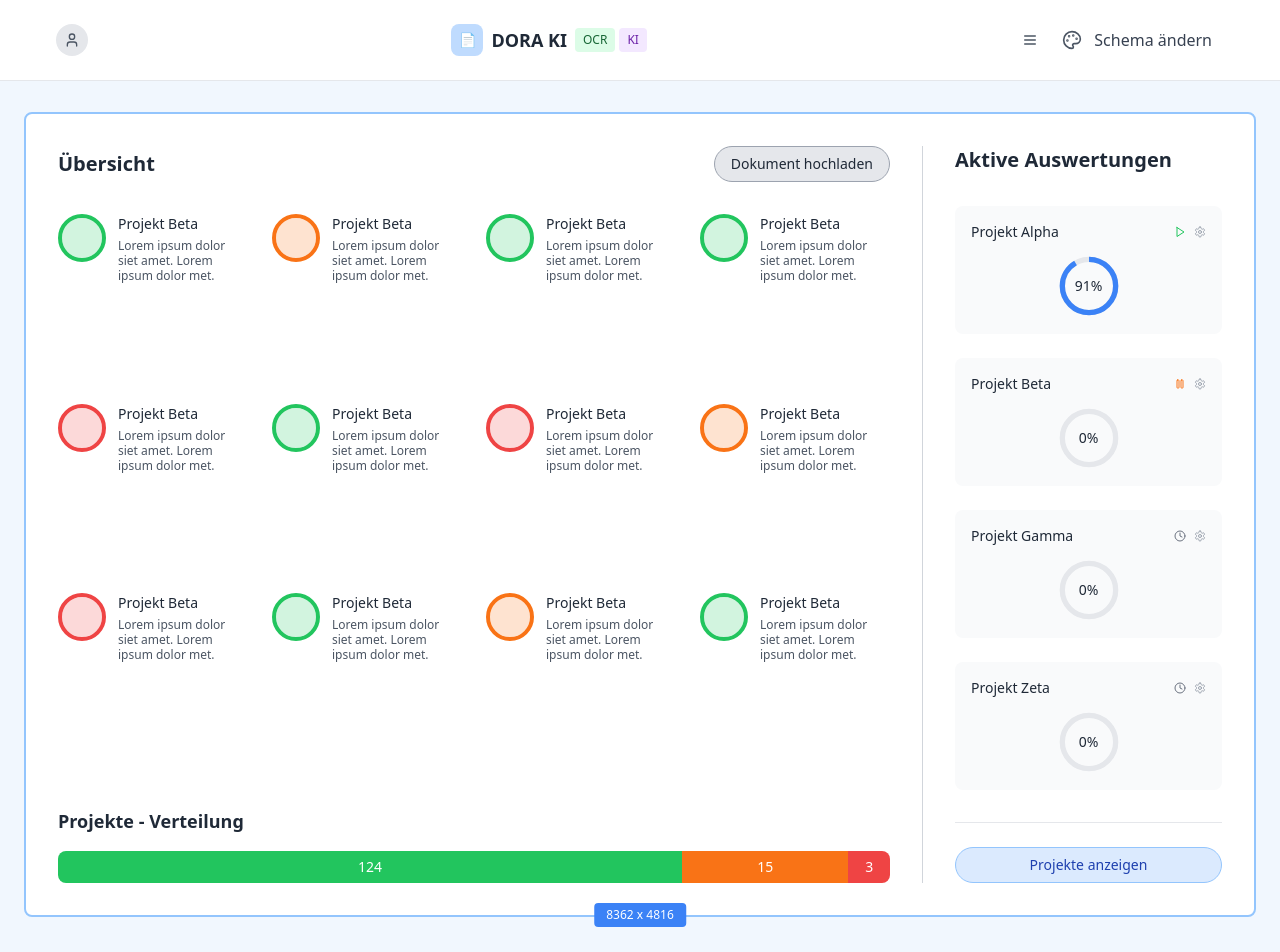
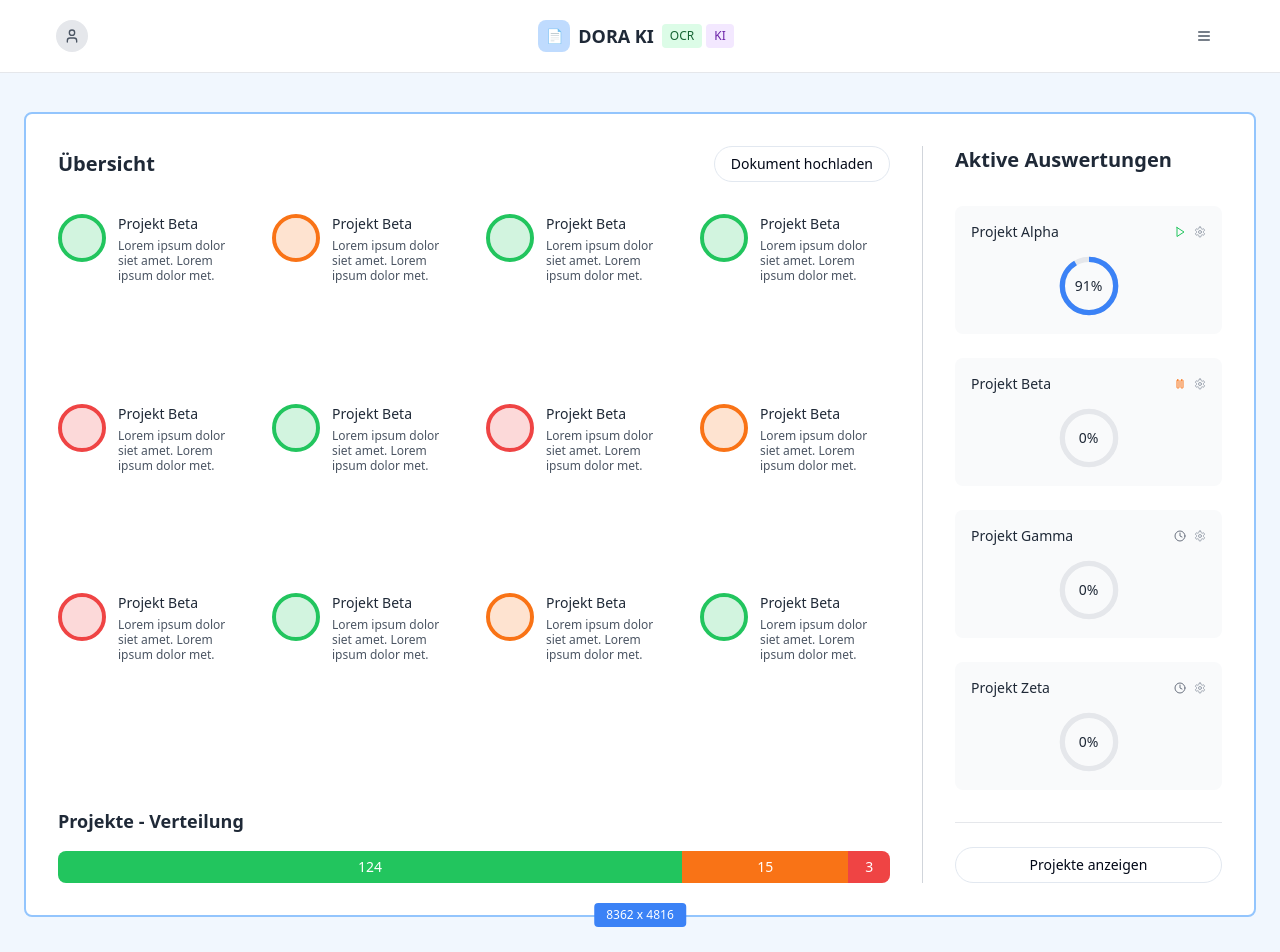
Before and after one commit to Jay-Rehder/grundbuch-check-view, a React (Vite) app: page /dashboard in a window 1280 px wide. Shown: the top 952 px of the page. Built offline with nearby package versions, Linux system fonts and the light colour scheme; sample sign-in values are in the browser's storage.

Commit message:
Fix: Apply button design to dashboard buttons
Apply the button design to the "Dokument hochladen" and "Projekte anzeigen" buttons on the dashboard.

```diff
--- a/src/components/HamburgerMenu.tsx
+++ b/src/components/HamburgerMenu.tsx
@@ -4,11 +4,9 @@ import { Menu, X, LogOut, Settings, BarChart3 } from 'lucide-react';
 import { Button } from '@/components/ui/button';
 import { useAuth } from '@/contexts/AuthContext';
 import { useNavigate, Link } from 'react-router-dom';
-import { ColorSchemeDialog } from './ColorSchemeDialog';
 
 export const HamburgerMenu = () => {
   const [isOpen, setIsOpen] = useState(false);
-  const [showColorDialog, setShowColorDialog] = useState(false);
   const { logout } = useAuth();
   const navigate = useNavigate();
 
@@ -18,17 +16,11 @@ export const HamburgerMenu = () => {
     setIsOpen(false);
   };
 
-  const handleColorSchemeClick = () => {
-    setShowColorDialog(true);
-    setIsOpen(false);
-  };
-
   const toggleMenu = () => {
     setIsOpen(!isOpen);
   };
 
   return (
-    <>
     <div className="relative">
       <Button
         variant="ghost"
@@ -50,14 +42,6 @@ export const HamburgerMenu = () => {
             Dashboard
           </Link>
 
-            <button
-              onClick={handleColorSchemeClick}
-              className="flex items-center w-full px-4 py-2 text-sm text-gray-700 dark:text-gray-300 hover:bg-gray-100 dark:hover:bg-gray-700"
-            >
-              <Settings className="h-4 w-4 mr-3" />
-              Schema ändern
-            </button>
-
           <hr className="my-2 border-gray-200 dark:border-gray-600" />
 
           <button
@@ -70,11 +54,5 @@ export const HamburgerMenu = () => {
         </div>
       )}
     </div>
-
-      <ColorSchemeDialog
-        open={showColorDialog}
-        onOpenChange={setShowColorDialog}
-      />
-    </>
   );
 };
--- a/src/pages/Dashboard.tsx
+++ b/src/pages/Dashboard.tsx
@@ -1,3 +1,4 @@
+
 import { useState } from 'react';
 import { Header } from '@/components/Header';
 import { Footer } from '@/components/Footer';
@@ -78,7 +79,7 @@ const Dashboard = () => {
                   <div className="flex items-center justify-between mb-8">
                     <h2 className="text-xl font-semibold text-gray-800">Übersicht</h2>
                     <Link to="/">
-                      <Button variant="secondary" size="sm" className="bg-gray-200 hover:bg-gray-300 text-gray-800 border border-gray-400">
+                      <Button variant="outline" size="sm" className="rounded-full">
                         Dokument hochladen
                       </Button>
                     </Link>
@@ -172,7 +173,7 @@ const Dashboard = () => {
 
                   {/* Separated Projekte anzeigen Button */}
                   <div className="mt-8 pt-6 border-t border-gray-200">
-                    <Button variant="secondary" size="sm" className="w-full bg-blue-100 hover:bg-blue-200 text-blue-800 border border-blue-300">
+                    <Button variant="outline" size="sm" className="w-full rounded-full">
                       Projekte anzeigen
                     </Button>
                   </div>
```
Lines whose indentation alone changed are shown as unchanged.
